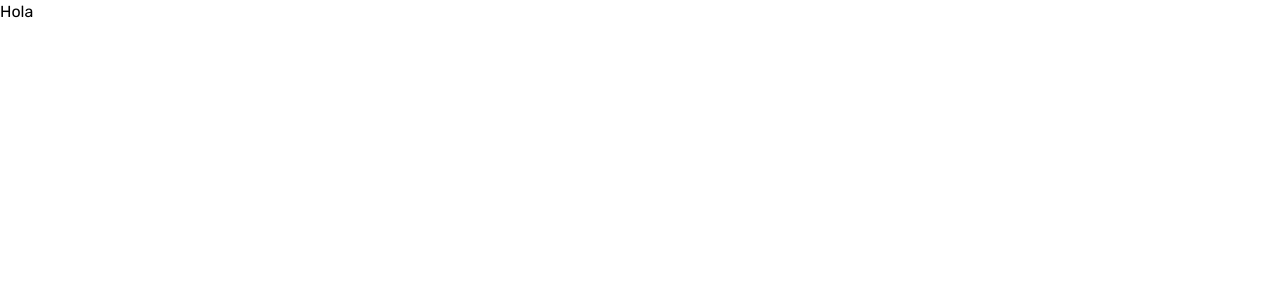
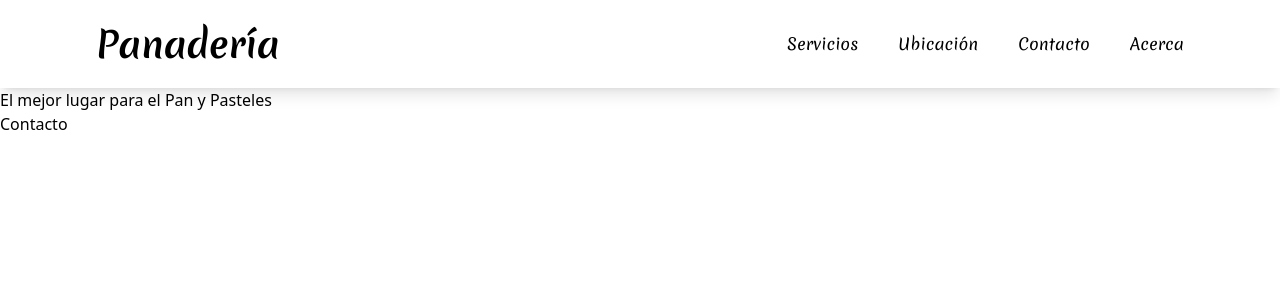
Before and after one commit to DanyRivera/panaderia_vite, a React (Vite) app: page / in a window 1280 px wide. Shown: the top 300 px of the page. Built offline with nearby package versions, Linux system fonts and the light colour scheme.

Commit message:
Lista la Barra

```diff
--- a/src/App.jsx
+++ b/src/App.jsx
@@ -1,10 +1,11 @@
+import Header from "./components/Header";
 
 function App() {
 
   return (
-    <div>
-      <h1 className="font-rubik">Hola</h1>
-    </div>
+    <>
+      <Header />
+    </>
   )
 }
 
--- /dev/null
+++ b/src/components/Barra.jsx
@@ -0,0 +1,51 @@
+import { useState } from "react"
+
+const Barra = () => {
+
+    const [menu, setMenu] = useState(false);
+
+    return (
+        <>
+            <div className="flex justify-between items-center px-6 py-6 md:px-24 md:py-6 shadow-lg w-full bg-white">
+                <h1 className="text-2xl md:text-4xl font-merienda font-bold">Panadería</h1>
+                <nav className="hidden md:flex gap-10 font-merienda">
+                    <a className="hover:text-primary cursor-pointer" >Servicios</a>
+                    <a className="hover:text-primary cursor-pointer" >Ubicación</a>
+                    <a className="hover:text-primary cursor-pointer" >Contacto</a>
+                    <a className="hover:text-primary cursor-pointer" >Acerca</a>
+                </nav>
+
+                {!menu ? (
+                    <button
+                        className="md:hidden outline-none"
+                        onClick={() => setMenu(true)}
+                    >
+                        <svg xmlns="http://www.w3.org/2000/svg" fill="none" viewBox="0 0 24 24" strokeWidth={1.5} stroke="currentColor" className="w-6 h-6">
+                            <path strokeLinecap="round" strokeLinejoin="round" d="M3.75 5.25h16.5m-16.5 4.5h16.5m-16.5 4.5h16.5m-16.5 4.5h16.5" />
+                        </svg>
+                    </button>
+                ) : (
+                    <button
+                        className="md:hidden outline-none"
+                        onClick={() => setMenu(false)}
+                    >
+                        <svg xmlns="http://www.w3.org/2000/svg" fill="none" viewBox="0 0 24 24" strokeWidth={1.5} stroke="currentColor" className="w-6 h-6">
+                            <path strokeLinecap="round" strokeLinejoin="round" d="M6 18L18 6M6 6l12 12" />
+                        </svg>
+                    </button>
+                )}
+
+            </div>
+            {menu && (
+                <nav className="animacion md:hidden flex flex-col items-center text-center my-auto gap-5 font-merienda">
+                    <a className="text-primary border-y py-4  w-full" >Servicios</a>
+                    <a className="text-primary border-b w-full pb-4" >Ubicación</a>
+                    <a className="text-primary border-b w-full pb-4" >Contacto</a>
+                    <a className="text-primary border-b w-full pb-4" >Acerca</a>
+                </nav>
+            )}
+        </>
+    )
+}
+
+export default Barra
--- /dev/null
+++ b/src/components/Header.jsx
@@ -0,0 +1,18 @@
+import Barra from "./Barra"
+
+const Header = () => {
+    return (
+        <header>
+
+            <Barra />
+
+            <div>
+                <h2>El mejor lugar para el Pan y Pasteles</h2>
+                <button>Contacto</button>
+            </div>
+
+        </header>
+    )
+}
+
+export default Header
--- a/src/index.css
+++ b/src/index.css
@@ -6,3 +6,21 @@
 
 /* font-family: 'Merienda', cursive;
 font-family: 'Rubik', sans-serif; */
+
+.animacion {
+    animation-name: mostrarMenu;
+    animation-duration: .3s;
+    animation-iteration-count: 1;
+    animation-delay: 0s;
+    animation-timing-function: ease;
+}
+
+@keyframes mostrarMenu {
+    0% {
+        transform: translateY(-100%);
+    }
+
+    100% {
+        transform: translateY(0);
+    }
+}
--- a/tailwind.config.cjs
+++ b/tailwind.config.cjs
@@ -3,6 +3,9 @@ module.exports = {
   content: ["./src/**/*.{jsx,js,ts,tsx}"],
   theme: {
     extend: {
+      colors: {
+        'primary' : '#62D0CD'
+      },
       fontFamily: {
         'merienda': ['Merienda', 'cursive'],
         'rubik': ['rubik', 'sans-serif'],
```
Also changed, not shown: 1 other file (tests, documents, lock files or other folders).
